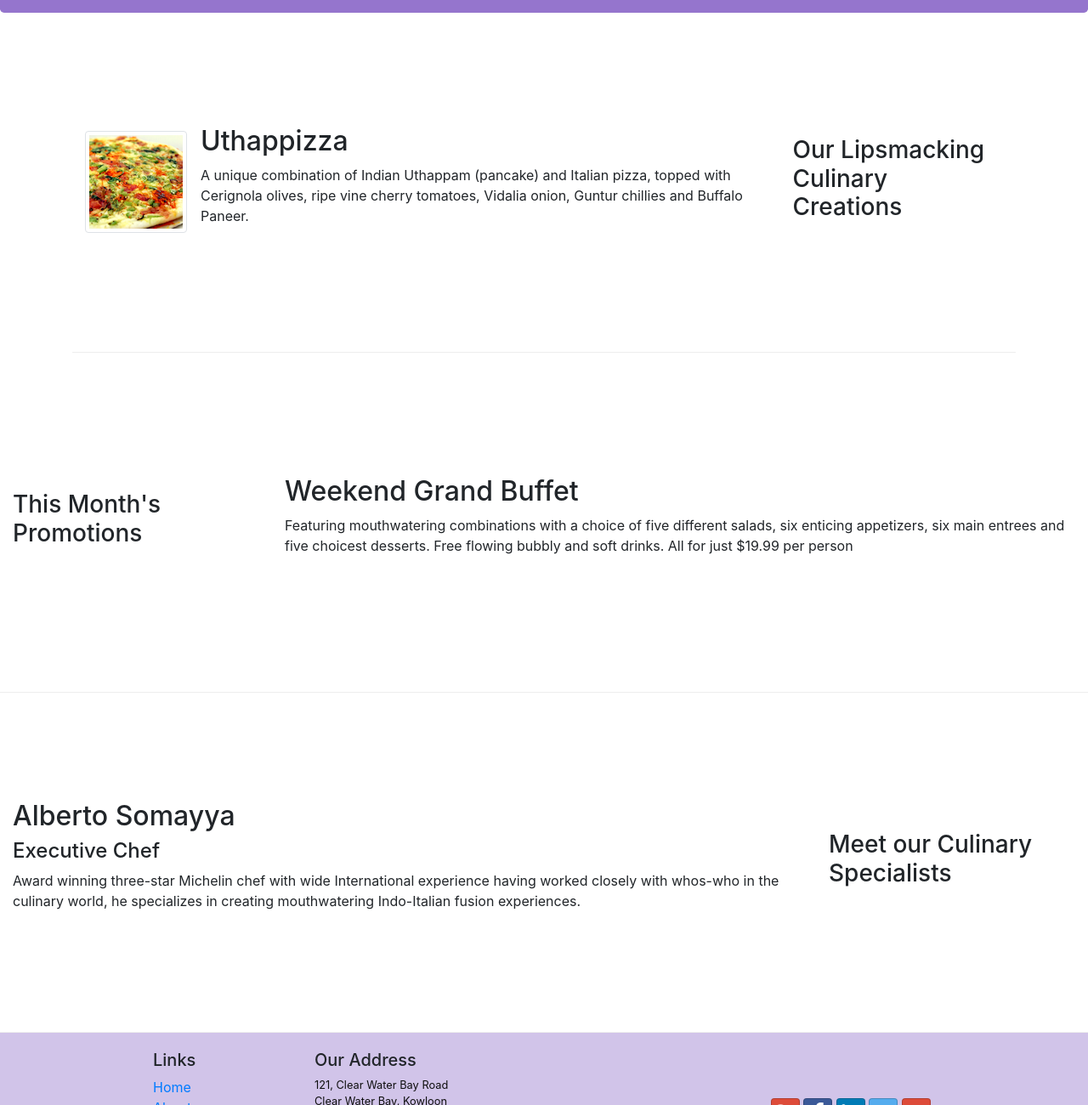
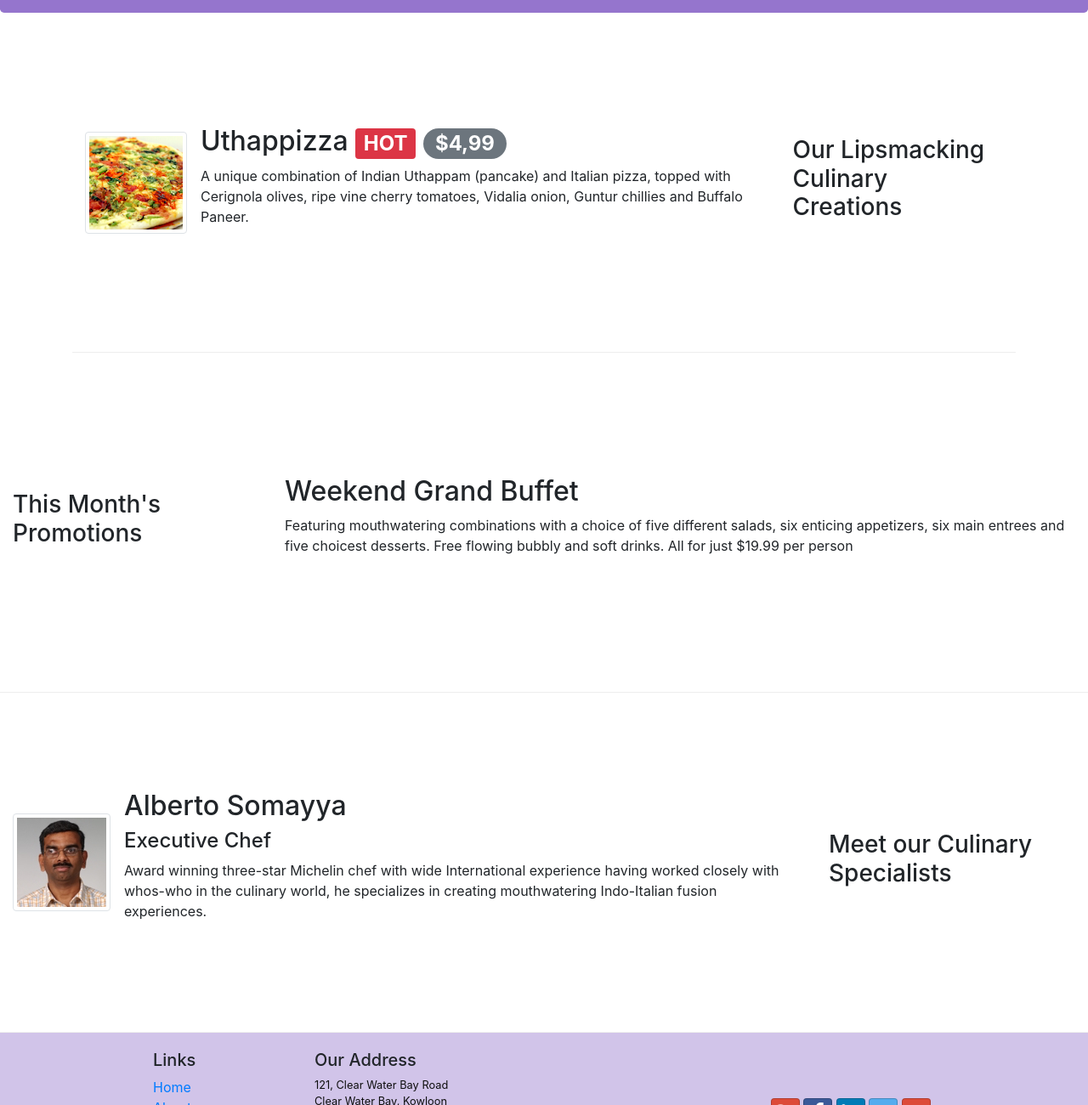
Before and after one commit to lismaroliveira1/frontend-web-ui-nodejs-bootstrap, a website: page index.html in a window 1280 px wide. Shown: the part 307-1607 px from the top of the page at 85% size. Drawn offline with nearby package versions, Linux system fonts and the light colour scheme; some icons are missing.

Commit message:
add price to products

```diff
--- a/index.html
+++ b/index.html
@@ -61,7 +61,8 @@
                 <div class="media">
                     <img class="d-flex- mr-3 img-thumbnail align-self-center" src="img/uthappizza.png" alt="uthappiza">
                     <div class="media-body">
-                        <h2 class="mt-0">Uthappizza</h2>
+                        <h2 class="mt-0">Uthappizza <span class="badge badge-danger">HOT</span> <span
+                                class="badge badge-pill badge-secondary">$4,99</span></h2>
                         <p>A unique combination of Indian Uthappam (pancake) and Italian pizza, topped with Cerignola
                             olives,
                             ripe vine cherry tomatoes, Vidalia onion, Guntur chillies and Buffalo Paneer.</p>
@@ -90,11 +91,18 @@
             <h3>Meet our Culinary Specialists</h3>
         </div>
         <div class="col col-sm order-sm-first col-md">
-            <h2>Alberto Somayya</h2>
-            <h4>Executive Chef</h4>
-            <p>Award winning three-star Michelin chef with wide International experience having worked closely with
-                whos-who in the culinary world, he specializes in creating mouthwatering Indo-Italian fusion
-                experiences. </p>
+            <div class="media">
+                <img class="d-flex mr-3 img-thumbnail align-self-center" src="img/alberto.png" alt="alberto">
+                <div class="media-body">
+                    <h2>Alberto Somayya</h2>
+                    <h4>Executive Chef</h4>
+                    <p>Award winning three-star Michelin chef with wide International experience having worked closely
+                        with
+                        whos-who in the culinary world, he specializes in creating mouthwatering Indo-Italian fusion
+                        experiences. </p>
+                </div>
+            </div>
+
         </div>
     </div>
     </div>
```
